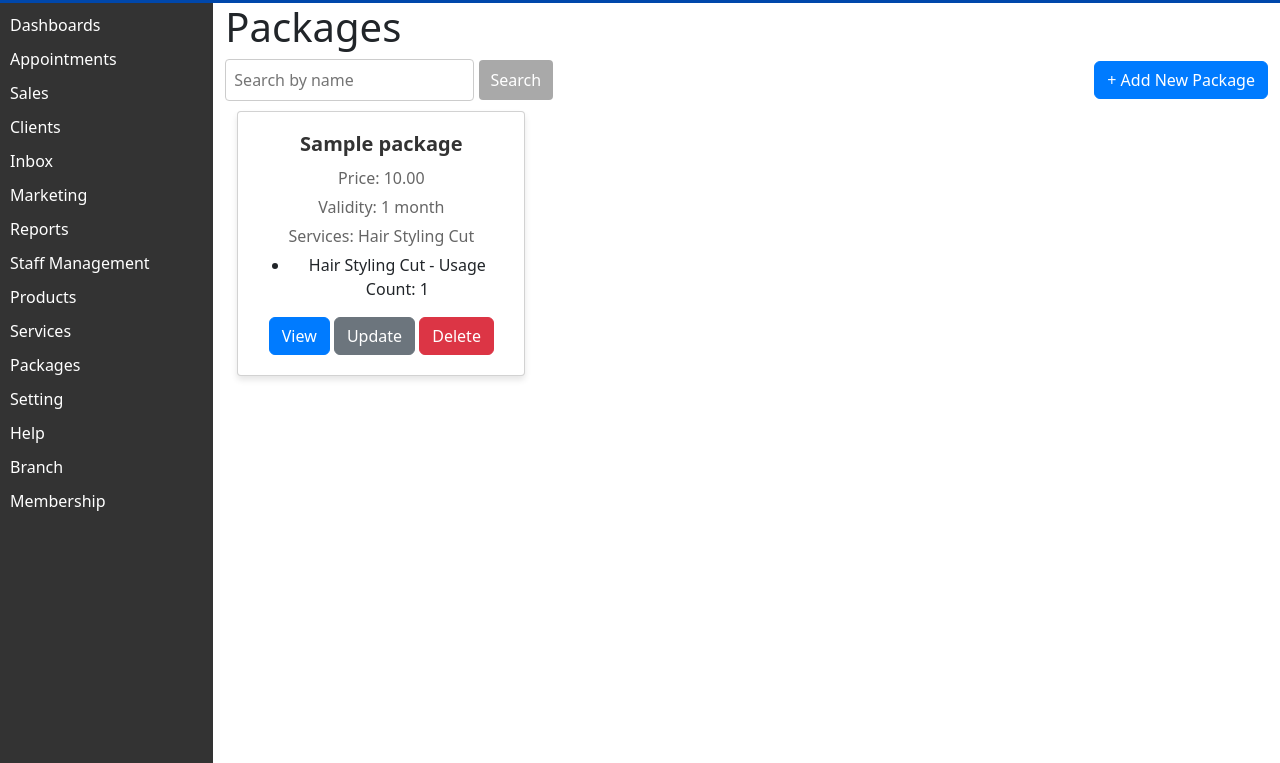
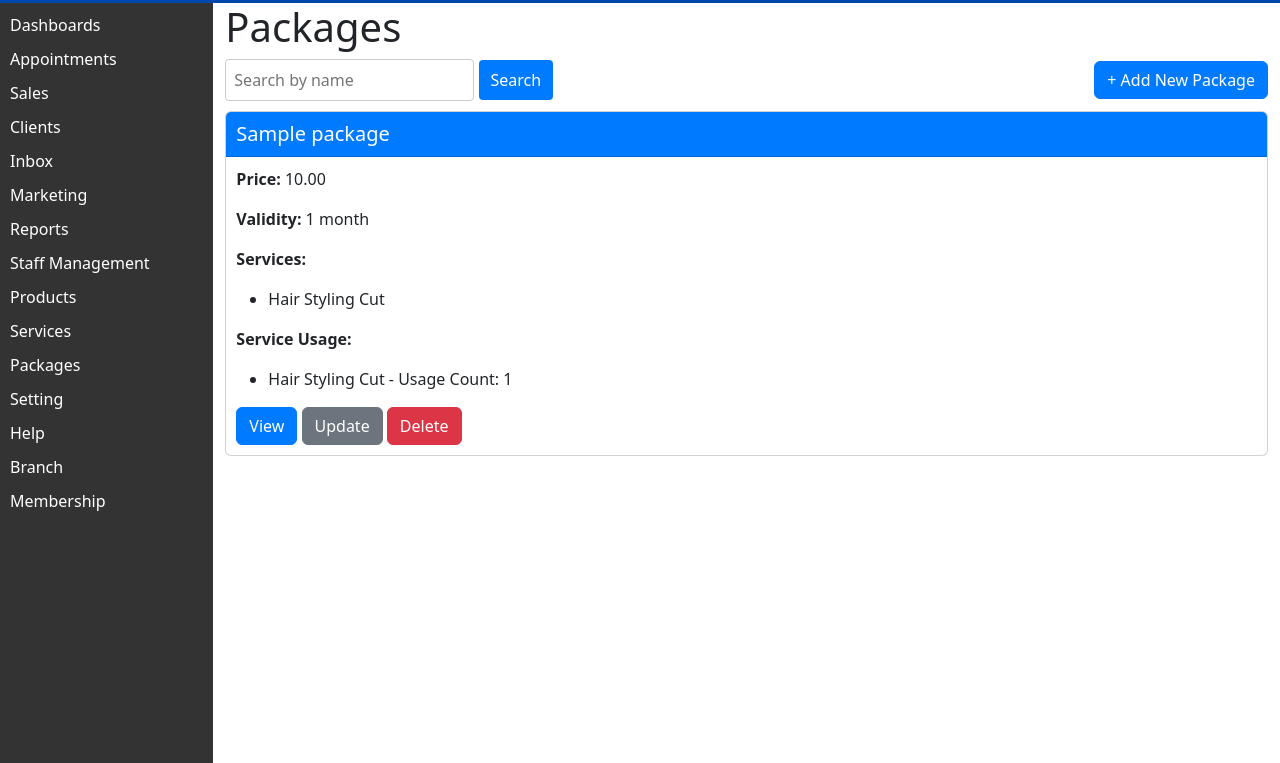
Before and after one commit to pSeUdAiSZ/zigzag_salon, a Django app: page /salonmanager/package/ in a window 1280 px wide. Shown: the part 63-826 px from the top of the page. Run offline with Django 4.2, Linux system fonts and the light colour scheme; data comes from the database, SQL or seed files in the repository; tables that the repository leaves empty hold one stand-in row (values such as "Sample post").

Commit message:
Accordions/Collapsible Panels for packages

```diff
--- a/salonmanager/templates/package_list.html
+++ b/salonmanager/templates/package_list.html
@@ -2,6 +2,25 @@
 
 {% block content %}
 <style>
+  .accordion-card {
+    margin-bottom: 20px;
+  }
+
+  .accordion-card .card-header {
+    background-color: #007bff;
+    color: #fff;
+    padding: 10px;
+    cursor: pointer;
+  }
+
+  .accordion-card .card-header h5 {
+    margin-bottom: 0;
+  }
+
+  .accordion-card .card-body {
+    padding: 10px;
+  }
+
   .search-container {
     display: flex;
     align-items: center;
@@ -17,7 +36,7 @@
 
   .search-container button {
     padding: 8px 12px;
-    background-color: #A9A9A9;
+    background-color: #007bff;
     color: #fff;
     border: none;
     border-radius: 4px;
@@ -26,32 +45,8 @@
   }
 
   .search-container button:hover {
-    background-color: #808080;
-  }
-
-  .card {
-    width: 18rem;
-    margin-bottom: 20px;
-    box-shadow: 0 4px 6px rgba(0, 0, 0, 0.1);
-    border-radius: 4px;
-    overflow: hidden;
-  }
-
-  .card-body {
-    text-align: center;
-    padding: 20px;
-  }
-
-  .card-title {
-    font-size: 20px;
-    font-weight: bold;
-    margin-bottom: 10px;
-    color: #333;
-  }
-
-  .card-text {
-    margin-bottom: 5px;
-    color: #666;
+    background-color: #0069d9;
+    border-color: #0062cc;
   }
 
   .btn-primary {
@@ -65,34 +60,10 @@
     background-color: #0069d9;
     border-color: #0062cc;
   }
-
-  .btn-secondary {
-    background-color: #6c757d;
-    border-color: #6c757d;
-    color: #fff;
-    transition: background-color 0.3s;
-  }
-
-  .btn-secondary:hover {
-    background-color: #5a6268;
-    border-color: #545b62;
-  }
-
-  .btn-danger {
-    background-color: #dc3545;
-    border-color: #dc3545;
-    color: #fff;
-    transition: background-color 0.3s;
-  }
-
-  .btn-danger:hover {
-    background-color: #c82333;
-    border-color: #bd2130;
-  }
 </style>
 
 <h1>Packages</h1>
-  <!-- Search form -->
+
 <div class="search-container">
   <form method="GET" action="{% url 'package_search' %}">
     <input type="text" name="q" placeholder="Search by name" value="{{ request.GET.q }}">
@@ -101,26 +72,41 @@
   <a href="{% url 'package_create' %}" class="btn btn-primary">+ Add New Package</a>
 </div>
 
-  <div class="row">
+<div id="accordion">
   {% for package in packages %}
-      <div class="col-md-4 mb-4">
+    <div class="accordion-card">
       <div class="card">
+        <div class="card-header" id="heading{{ package.pk }}" data-toggle="collapse" data-target="#collapse{{ package.pk }}" aria-expanded="true" aria-controls="collapse{{ package.pk }}">
+          <h5 class="mb-0">
+            {{ package.name }}
+          </h5>
+        </div>
+
+        <div id="collapse{{ package.pk }}" class="collapse show" aria-labelledby="heading{{ package.pk }}" data-parent="#accordion">
           <div class="card-body">
-            <h5 class="card-title">{{ package.name }}</h5>
-            <p class="card-text">Price: {{ package.price }}</p>
-            <p class="card-text">Validity: {{ package.get_validity_display }}</p>
-            <p class="card-text">Services: {{ package.services.all|join:", " }}</p>
+            <p><strong>Price:</strong> {{ package.price }}</p>
+            <p><strong>Validity:</strong> {{ package.get_validity_display }}</p>
+            <p><strong>Services:</strong></p>
+            <ul>
+              {% for service in package.services.all %}
+                <li>{{ service }}</li>
+              {% endfor %}
+            </ul>
+            <p><strong>Service Usage:</strong></p>
             <ul>
               {% for service_usage in package.serviceusage_set.all %}
                 <li>{{ service_usage.service }} - Usage Count: {{ service_usage.usage_count }}</li>
               {% endfor %}
             </ul>
+            <div class="card-actions">
               <a href="{% url 'package_detail' package.pk %}" class="btn btn-primary">View</a>
               <a href="{% url 'package_update' package.pk %}" class="btn btn-secondary">Update</a>
               <a href="{% url 'package_delete' package.pk %}" class="btn btn-danger">Delete</a>
             </div>
           </div>
         </div>
+      </div>
+    </div>
   {% endfor %}
 </div>
 {% endblock %}
```
Lines whose indentation alone changed are shown as unchanged.
